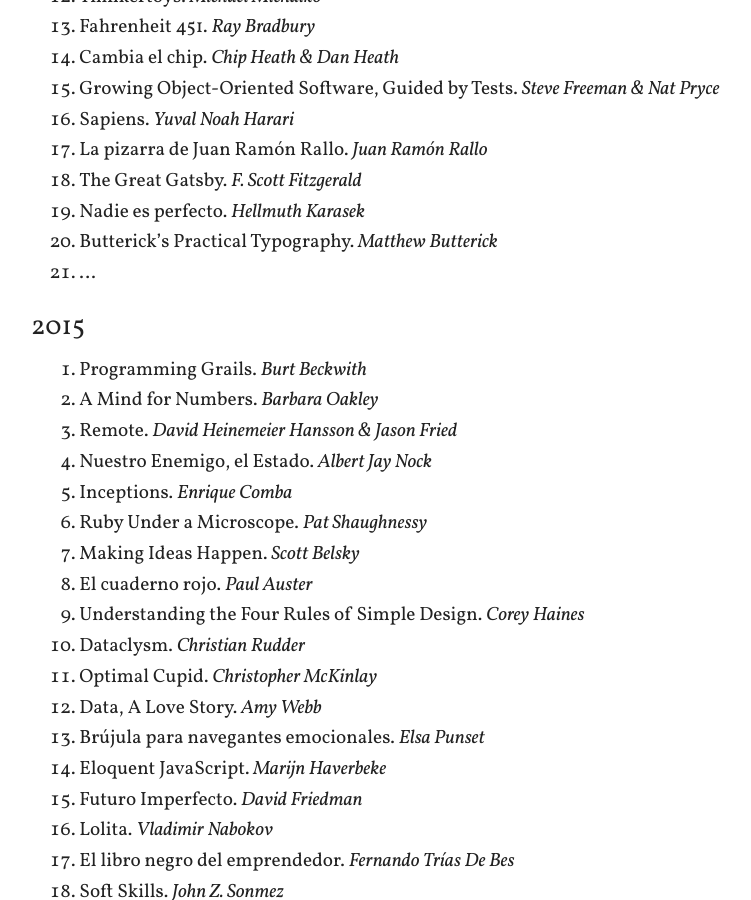
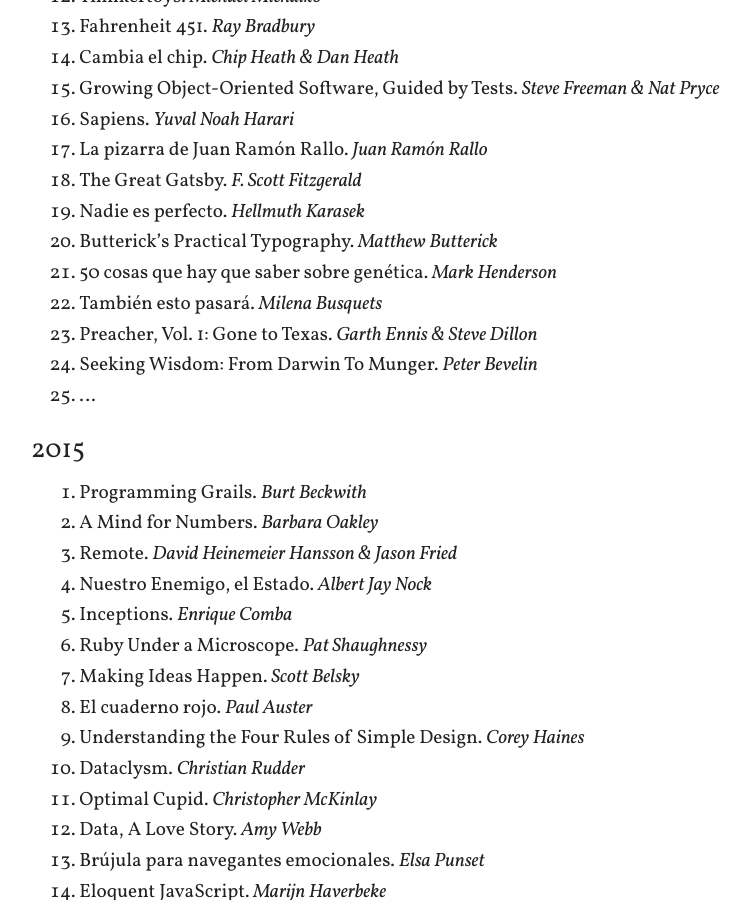
Before and after one commit to arturoherrero/arturoherrero.com, a Jekyll site: the page built from books.md, in a window 1280 px wide and 900 px high, scrolled down 674 px. Shown: the whole window, without its empty margins (249-1000 px from the left). Built offline with Jekyll 4.4.1, drawn with Linux system fonts in a browser that asks for light colours.

Commit message:
Update books

```diff
--- a/books.md
+++ b/books.md
@@ -29,7 +29,11 @@
 18. The Great Gatsby. *F. Scott Fitzgerald*
 19. Nadie es perfecto. *Hellmuth Karasek*
 20. Butterick's Practical Typography. *Matthew Butterick*
-21. ...
+21. 50 cosas que hay que saber sobre genética. *Mark Henderson*
+22. También esto pasará. *Milena Busquets*
+23. Preacher, Vol. 1: Gone to Texas. *Garth Ennis & Steve Dillon*
+24. Seeking Wisdom: From Darwin To Munger. *Peter Bevelin*
+25. ...
 
 
 ### 2015
```
